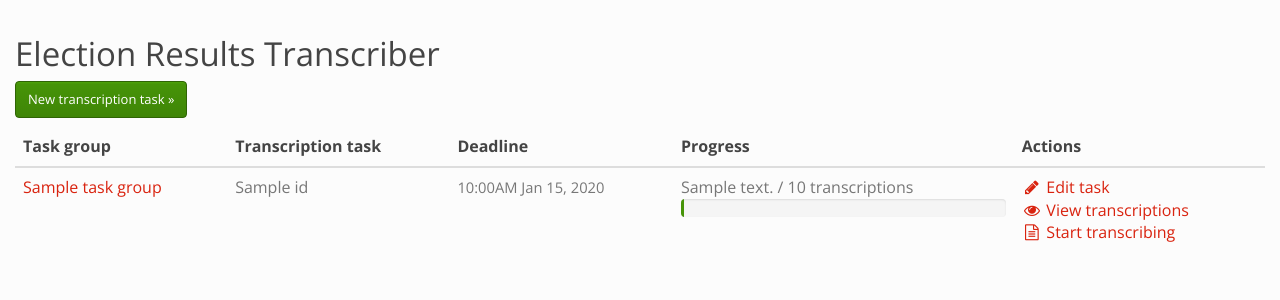
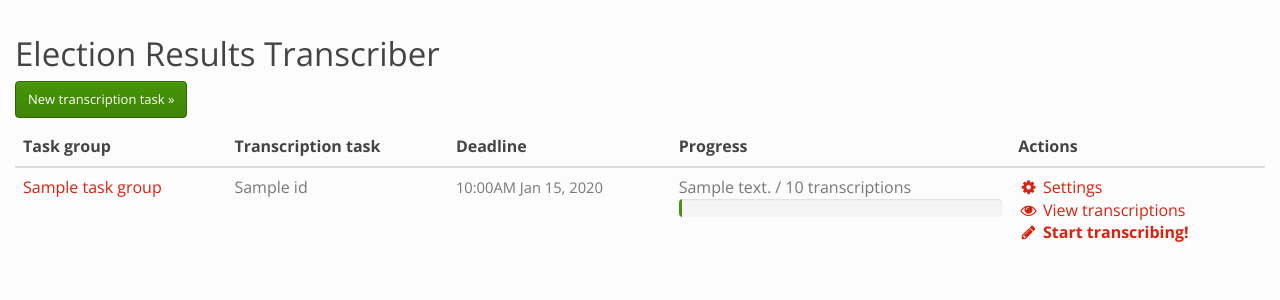
Before and after one commit to OpenElectionData/election-transcriber, a Flask app: template transcriber/templates/index.html in a window 1280 px wide. Shown: the part 41-341 px from the top of the page. Run offline with Flask 2, Linux system fonts and the light colour scheme; the template is opened without the code that fills it: most values are stand-ins (such as "Sample title", 1, 10 or a date in 2020); parts of the project's set-up code (start-up, migrations or seed data) failed here and were passed over; some libraries are stand-ins or nearby versions.

Commit message:
tweak wording & icons for tasks

```diff
--- a/transcriber/templates/index.html
+++ b/transcriber/templates/index.html
@@ -41,9 +41,9 @@
                                 </div>
                             </td>
                             <td>
-                                <a href="{{ url_for('views.form_creator', form_id=t[0].id) }}"><i class="fa fa-pencil fa-fw"></i> Edit task</a><br />
+                                <a href="{{ url_for('views.form_creator', form_id=t[0].id) }}"><i class="fa fa-cog fa-fw"></i> Settings</a><br />
                                 <a href="{{ url_for('views.transcriptions', task_id=t[0].id) }}"><i class="fa fa-eye fa-fw"></i> View transcriptions</a><br />
-                                <a href='{{ url_for('views.transcribe_intro', task_id=t[0].id )}}'><i class="fa fa-file-text-o fa-fw"></i> Start transcribing</a>
+                                <a href='{{ url_for('views.transcribe_intro', task_id=t[0].id )}}'><i class="fa fa-pencil fa-fw"></i> <strong>Start transcribing!</strong></a>
                             </td>
                         </tr>
                     {% endfor %}
```
